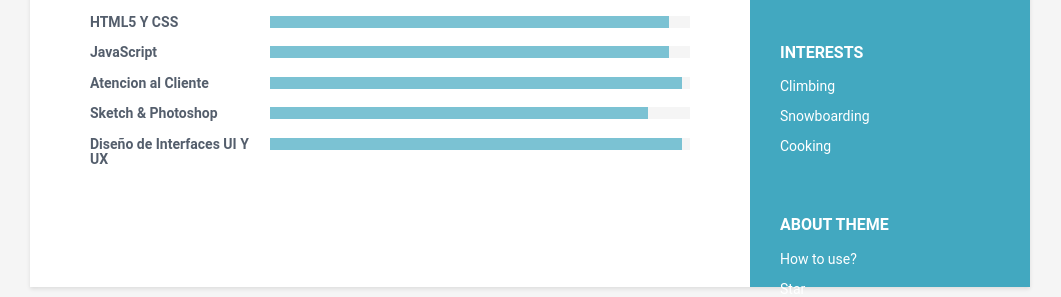
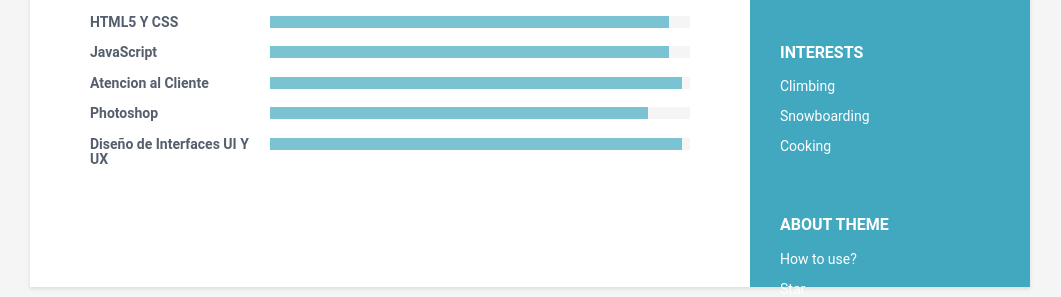
Before and after one commit to KevinC99/good-birch-4e19a, a Jekyll site: the page built from index.html, in a window 1280 px wide. Shown: the part 948-1245 px from the top of the page, without its empty margins (110-1171 px from the left). Built offline with Jekyll 4.4.1, drawn with Linux system fonts in a browser that asks for light colours.

Commit message:
data.yml: updated name in toolset

```diff
--- a/_data/data.yml
+++ b/_data/data.yml
@@ -103,7 +103,7 @@ skills:
       level: 95%
     - name: Atencion al Cliente
       level: 98%
-    - name: Sketch & Photoshop
+    - name: Photoshop
       level: 90%
     - level: 98%
       name: Diseño de Interfaces UI Y UX
```
